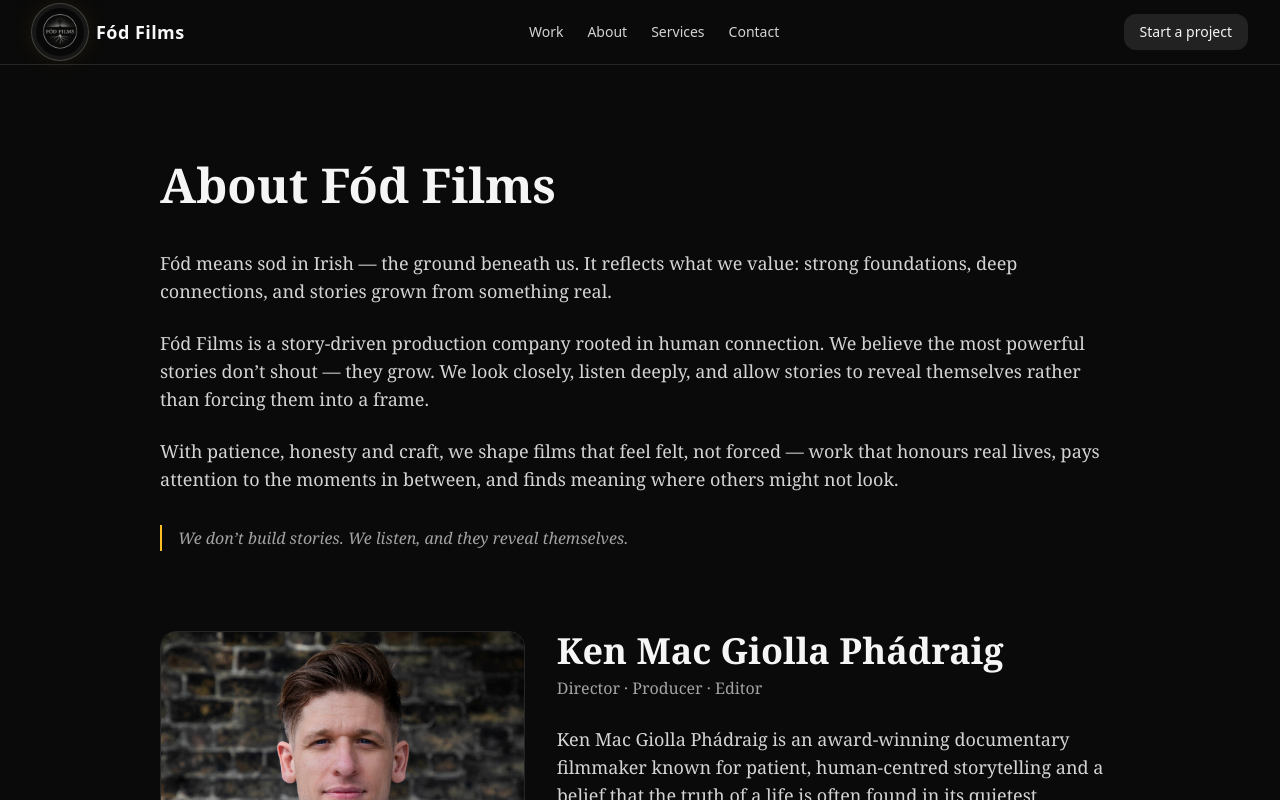
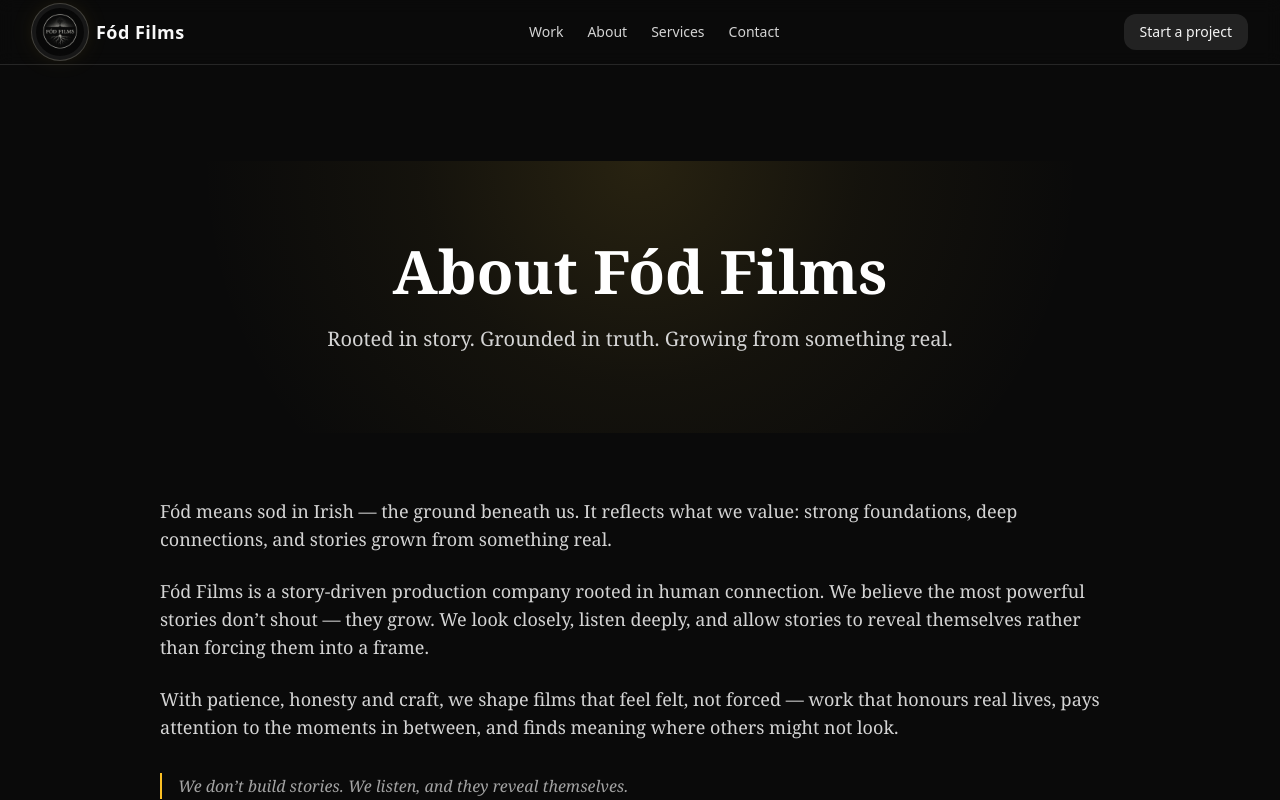
Before and after one commit to cionnamacgp-tech/fod-films-site, a React (Vite) app: page /about in a window 1280 px wide. Shown: the top 800 px of the page. Built offline with nearby package versions, Linux system fonts and the light colour scheme.

Commit message:
Update AboutPage.jsx

```diff
--- a/src/AboutPage.jsx
+++ b/src/AboutPage.jsx
@@ -42,7 +42,17 @@
 
       {/* Page content */}
       <main className="max-w-5xl mx-auto px-4 sm:px-6 lg:px-8 py-24 font-serif leading-relaxed">
-        <h1 className="text-3xl sm:text-5xl font-bold mb-10">About Fód Films</h1>
+        {/* Ember intro section */}
+<section className="relative rounded-2xl overflow-hidden mb-16">
+  <div className="absolute inset-0 bg-[radial-gradient(circle_at_top_center,rgba(212,175,55,0.15)_0%,rgba(212,175,55,0.05)_40%,transparent_80%)] pointer-events-none" />
+  <div className="relative z-10 py-20 text-center">
+    <h1 className="text-4xl sm:text-6xl font-extrabold text-white mb-6">About Fód Films</h1>
+    <p className="text-lg sm:text-xl text-neutral-300 max-w-2xl mx-auto">
+      Rooted in story. Grounded in truth. Growing from something real.
+    </p>
+  </div>
+</section>
+
 
         <p className="text-neutral-300 text-lg">
           Fód means sod in Irish — the ground beneath us. It reflects what we value:
```
